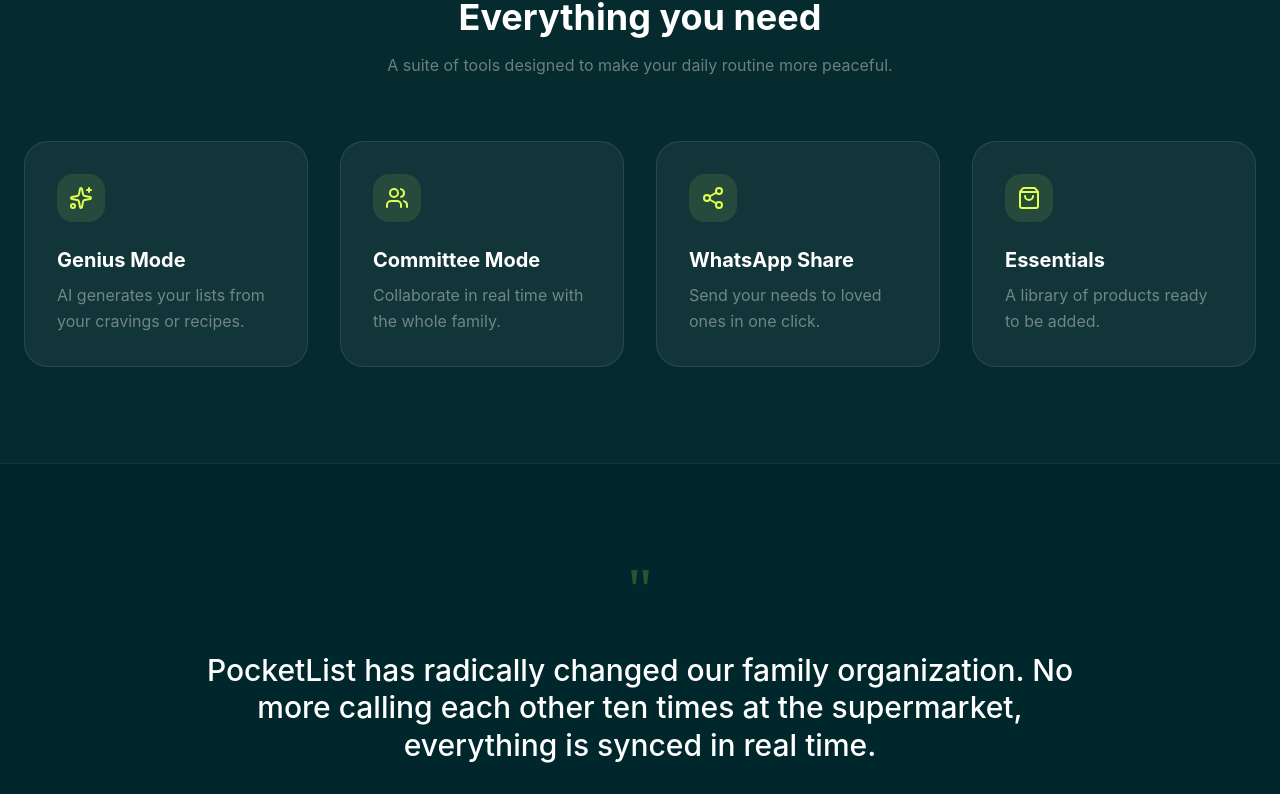
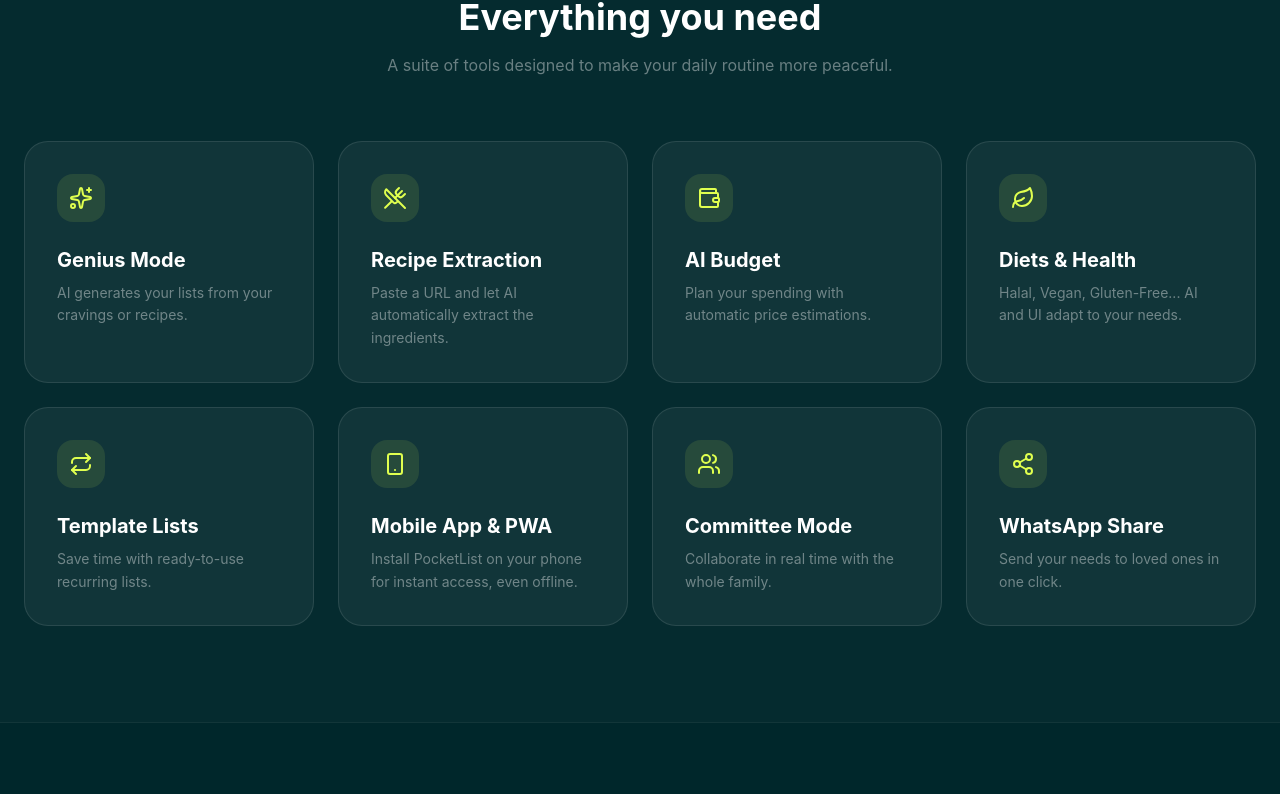
Before and after one commit to novaskilltech/pocketlist, a React (Vite) app: page / in a window 1280 px wide. Shown: the part 1040-1834 px from the top of the page. Built offline with nearby package versions, Linux system fonts and the light colour scheme; no server answers; grey boxes are pictures that could not be loaded.

Commit message:
feat: update landing page with new V2 features and updated translations

```diff
--- a/src/components/LandingPage.tsx
+++ b/src/components/LandingPage.tsx
@@ -1,5 +1,5 @@
 import { motion } from 'motion/react';
-import { Sparkles, Users, Share2, ShoppingBag, ArrowRight, CheckCircle2, Crown } from 'lucide-react';
+import { Sparkles, Users, Share2, ShoppingBag, ArrowRight, CheckCircle2, Crown, UtensilsCrossed, Leaf, Repeat, Wallet, Smartphone, Search } from 'lucide-react';
 import { useTranslation, LOCALE_META, Locale } from '../i18n';
 
 interface LandingPageProps {
@@ -142,20 +142,31 @@
             <h2 className="text-4xl font-bold mb-4">{t('landing.featuresTitle')}</h2>
             <p className="text-white/40 max-w-xl mx-auto">{t('landing.featuresDesc')}</p>
           </div>
-          <div className="grid md:grid-cols-2 lg:grid-cols-4 gap-8">
+          <div className="grid md:grid-cols-2 lg:grid-cols-4 gap-6">
             {[
               { icon: <Sparkles className="w-6 h-6" />, title: t('landing.genius'), desc: t('landing.geniusDesc') },
+              { icon: <UtensilsCrossed className="w-6 h-6" />, title: t('landing.recipe'), desc: t('landing.recipeDesc') },
+              { icon: <Wallet className="w-6 h-6" />, title: t('landing.budget'), desc: t('landing.budgetDesc') },
+              { icon: <Leaf className="w-6 h-6" />, title: t('landing.diet'), desc: t('landing.dietDesc') },
+              { icon: <Repeat className="w-6 h-6" />, title: t('landing.recurrent'), desc: t('landing.recurrentDesc') },
+              { icon: <Smartphone className="w-6 h-6" />, title: t('landing.pwa'), desc: t('landing.pwaDesc') },
               { icon: <Users className="w-6 h-6" />, title: t('landing.committee'), desc: t('landing.committeeDesc') },
               { icon: <Share2 className="w-6 h-6" />, title: t('landing.share'), desc: t('landing.shareDesc') },
-              { icon: <ShoppingBag className="w-6 h-6" />, title: t('landing.essentials'), desc: t('landing.essentialsDesc') },
             ].map((feature, i) => (
-              <div key={i} className="p-8 bg-white/5 border border-white/10 rounded-3xl hover:bg-white/[0.08] transition-colors group">
-                <div className="w-12 h-12 bg-chartreuse/10 text-chartreuse rounded-2xl flex items-center justify-center mb-6 group-hover:scale-110 transition-transform">
+              <motion.div
+                key={i}
+                initial={{ opacity: 0, y: 20 }}
+                whileInView={{ opacity: 1, y: 0 }}
+                viewport={{ once: true }}
+                transition={{ delay: i * 0.1 }}
+                className="p-8 bg-white/5 border border-white/10 rounded-3xl hover:bg-white/[0.08] transition-all hover:border-chartreuse/30 group"
+              >
+                <div className="w-12 h-12 bg-chartreuse/10 text-chartreuse rounded-2xl flex items-center justify-center mb-6 group-hover:scale-110 transition-transform group-hover:bg-chartreuse group-hover:text-gunmetal">
                   {feature.icon}
                 </div>
                 <h3 className="text-xl font-bold mb-2">{feature.title}</h3>
-                <p className="text-white/40 leading-relaxed">{feature.desc}</p>
-              </div>
+                <p className="text-white/40 leading-relaxed text-sm">{feature.desc}</p>
+              </motion.div>
             ))}
           </div>
         </div>
--- a/src/locales/ar.ts
+++ b/src/locales/ar.ts
@@ -9,6 +9,11 @@
     'landing.committee': 'وضع اللجنة', 'landing.committeeDesc': 'تعاون في الوقت الفعلي مع جميع أفراد العائلة.',
     'landing.share': 'مشاركة واتساب', 'landing.shareDesc': 'أرسل احتياجاتك لأحبائك بنقرة واحدة.',
     'landing.essentials': 'الأساسيات', 'landing.essentialsDesc': 'مكتبة منتجات جاهزة للإضافة.',
+    'landing.pwa': 'تطبيق الجوال وPWA', 'landing.pwaDesc': 'ثبّت PocketList على هاتفك للوصول السريع، حتى بدون اتصال.',
+    'landing.recipe': 'استخراج الوصفات', 'landing.recipeDesc': 'ألصق رابطاً ودع الذكاء الاصطناعي يستخرج المكونات تلقائياً.',
+    'landing.diet': 'الحميات والصحة', 'landing.dietDesc': 'حلال، نباتي، خالي من الغلوتين... الذكاء الاصطناعي والواجهة يتكيفان مع احتياجاتك.',
+    'landing.recurrent': 'قوائم النماذج', 'landing.recurrentDesc': 'وفّر الوقت مع قوائم متكررة جاهزة للاستخدام.',
+    'landing.budget': 'ميزانية الذكاء الاصطناعي', 'landing.budgetDesc': 'خطط لمصاريفك مع تقديرات تلقائية للأسعار.',
     'landing.quote': 'لقد غيّر PocketList تنظيم عائلتنا تماماً. لم نعد بحاجة للاتصال ببعضنا عشر مرات في السوبرماركت، كل شيء متزامن في الوقت الفعلي.',
     'landing.quoteAuthor': 'مريم ل.', 'landing.quoteSince': 'مستخدمة منذ 6 أشهر',
     'landing.ctaTitle': 'مستعد لتبسيط تسوقك؟', 'landing.ctaBtn': 'أنشئ قائمتي الأولى',
--- a/src/locales/en.ts
+++ b/src/locales/en.ts
@@ -10,6 +10,11 @@
     'landing.committee': 'Committee Mode', 'landing.committeeDesc': 'Collaborate in real time with the whole family.',
     'landing.share': 'WhatsApp Share', 'landing.shareDesc': 'Send your needs to loved ones in one click.',
     'landing.essentials': 'Essentials', 'landing.essentialsDesc': 'A library of products ready to be added.',
+    'landing.pwa': 'Mobile App & PWA', 'landing.pwaDesc': 'Install PocketList on your phone for instant access, even offline.',
+    'landing.recipe': 'Recipe Extraction', 'landing.recipeDesc': 'Paste a URL and let AI automatically extract the ingredients.',
+    'landing.diet': 'Diets & Health', 'landing.dietDesc': 'Halal, Vegan, Gluten-Free... AI and UI adapt to your needs.',
+    'landing.recurrent': 'Template Lists', 'landing.recurrentDesc': 'Save time with ready-to-use recurring lists.',
+    'landing.budget': 'AI Budget', 'landing.budgetDesc': 'Plan your spending with automatic price estimations.',
     'landing.quote': 'PocketList has radically changed our family organization. No more calling each other ten times at the supermarket, everything is synced in real time.',
     'landing.quoteAuthor': 'Marie L.', 'landing.quoteSince': 'User for 6 months',
     'landing.ctaTitle': 'Ready to simplify your shopping?', 'landing.ctaBtn': 'Create my first list',
--- a/src/locales/es.ts
+++ b/src/locales/es.ts
@@ -9,6 +9,11 @@
     'landing.committee': 'Modo Comité', 'landing.committeeDesc': 'Colabora en tiempo real con toda la familia.',
     'landing.share': 'Compartir por WhatsApp', 'landing.shareDesc': 'Envía lo que necesitas a tus seres queridos en un clic.',
     'landing.essentials': 'Esenciales', 'landing.essentialsDesc': 'Una biblioteca de productos listos para agregar.',
+    'landing.pwa': 'App Móvil y PWA', 'landing.pwaDesc': 'Instala PocketList en tu teléfono para un acceso instantáneo, incluso sin conexión.',
+    'landing.recipe': 'Extracción de Recetas', 'landing.recipeDesc': 'Pega una URL y deja que la IA extraiga automáticamente los ingredientes.',
+    'landing.diet': 'Dietas y Salud', 'landing.dietDesc': 'Halal, Vegano, Sin Gluten... la IA y la interfaz se adaptan a tus necesidades.',
+    'landing.recurrent': 'Listas de Plantillas', 'landing.recurrentDesc': 'Ahorra tiempo con listas recurrentes listas para usar.',
+    'landing.budget': 'Presupuesto IA', 'landing.budgetDesc': 'Planifica tus gastos con estimaciones de precios automáticas.',
     'landing.quote': 'PocketList ha cambiado radicalmente la organización de nuestra familia. Ya no hay que llamarse diez veces en el supermercado, todo está sincronizado en tiempo real.',
     'landing.quoteAuthor': 'María L.', 'landing.quoteSince': 'Usuaria desde hace 6 meses',
     'landing.ctaTitle': '¿Listo para simplificar tus compras?', 'landing.ctaBtn': 'Crear mi primera lista',
--- a/src/locales/fr.ts
+++ b/src/locales/fr.ts
@@ -17,6 +17,16 @@
     'landing.shareDesc': 'Envoyez vos besoins en un clic à vos proches.',
     'landing.essentials': 'Essentiels',
     'landing.essentialsDesc': "Une bibliothèque de produits prêts à être ajoutés.",
+    'landing.pwa': 'App Mobile & PWA',
+    'landing.pwaDesc': 'Installez PocketList sur votre téléphone pour un accès instantané, même hors-ligne.',
+    'landing.recipe': 'Extraction de Recettes',
+    'landing.recipeDesc': 'Collez une URL et laissez l\'IA extraire automatiquement les ingrédients.',
+    'landing.diet': 'Régimes & Santé',
+    'landing.dietDesc': 'Halal, Végan, Sans Gluten... l\'IA et l\'interface s\'adaptent à vos besoins.',
+    'landing.recurrent': 'Listes Modèles',
+    'landing.recurrentDesc': 'Gagnez du temps avec des listes récurrentes prêtes à l\'emploi.',
+    'landing.budget': 'Budget IA',
+    'landing.budgetDesc': 'Prévoyez vos dépenses avec des estimations de prix automatiques.',
     'landing.quote': "PocketList a radicalement changé notre organisation familiale. Plus besoin de s'appeler dix fois au supermarché, tout est synchronisé en temps réel.",
     'landing.quoteAuthor': 'Marie L.',
     'landing.quoteSince': 'Utilisatrice depuis 6 mois',
--- a/src/locales/it.ts
+++ b/src/locales/it.ts
@@ -9,6 +9,11 @@
     'landing.committee': 'Modalità Comitato', 'landing.committeeDesc': 'Collabora in tempo reale con tutta la famiglia.',
     'landing.share': 'Condivisione WhatsApp', 'landing.shareDesc': 'Invia le tue necessità ai tuoi cari con un clic.',
     'landing.essentials': 'Essenziali', 'landing.essentialsDesc': 'Una libreria di prodotti pronti da aggiungere.',
+    'landing.pwa': 'App Mobile e PWA', 'landing.pwaDesc': 'Installa PocketList sul tuo telefono per un accesso istantaneo, anche offline.',
+    'landing.recipe': 'Estrazione Ricette', 'landing.recipeDesc': 'Incolla un URL e lascia che l\'IA estragga automaticamente gli ingredienti.',
+    'landing.diet': 'Diete e Salute', 'landing.dietDesc': 'Halal, Vegano, Senza Glutine... l\'IA e l\'interfaccia si adattano alle tue esigenze.',
+    'landing.recurrent': 'Liste Modelli', 'landing.recurrentDesc': 'Risparmia tempo con liste ricorrenti pronte all\'uso.',
+    'landing.budget': 'Budget IA', 'landing.budgetDesc': 'Pianifica le tue spese con stime automatiche dei prezzi.',
     'landing.quote': "PocketList ha cambiato radicalmente l'organizzazione della nostra famiglia. Tutto è sincronizzato in tempo reale.",
     'landing.quoteAuthor': 'Maria L.', 'landing.quoteSince': 'Utente da 6 mesi',
     'landing.ctaTitle': 'Pronto a semplificare la tua spesa?', 'landing.ctaBtn': 'Crea la mia prima lista',
--- a/src/locales/nl.ts
+++ b/src/locales/nl.ts
@@ -9,6 +9,11 @@
     'landing.committee': 'Comité Modus', 'landing.committeeDesc': 'Werk in real-time samen met het hele gezin.',
     'landing.share': 'WhatsApp Delen', 'landing.shareDesc': 'Stuur je behoeften met één klik naar je dierbaren.',
     'landing.essentials': 'Essentials', 'landing.essentialsDesc': 'Een bibliotheek van producten klaar om toe te voegen.',
+    'landing.pwa': 'Mobiele App & PWA', 'landing.pwaDesc': 'Installeer PocketList op je telefoon voor directe toegang, zelfs offline.',
+    'landing.recipe': 'Recept Extractie', 'landing.recipeDesc': 'Plak een URL en laat AI automatisch de ingrediënten extraheren.',
+    'landing.diet': 'Diëten & Gezondheid', 'landing.dietDesc': 'Halal, Vegan, Glutenvrij... AI en UI passen zich aan jouw behoeften aan.',
+    'landing.recurrent': 'Sjabloonlijsten', 'landing.recurrentDesc': 'Bespaar tijd met kant-en-klare herhalende lijsten.',
+    'landing.budget': 'AI Budget', 'landing.budgetDesc': 'Plan je uitgaven met automatische prijschattingen.',
     'landing.quote': 'PocketList heeft onze gezinsorganisatie radicaal veranderd. Alles is real-time gesynchroniseerd.',
     'landing.quoteAuthor': 'Marie L.', 'landing.quoteSince': 'Gebruiker sinds 6 maanden',
     'landing.ctaTitle': 'Klaar om je boodschappen te vereenvoudigen?', 'landing.ctaBtn': 'Maak mijn eerste lijst',
```
